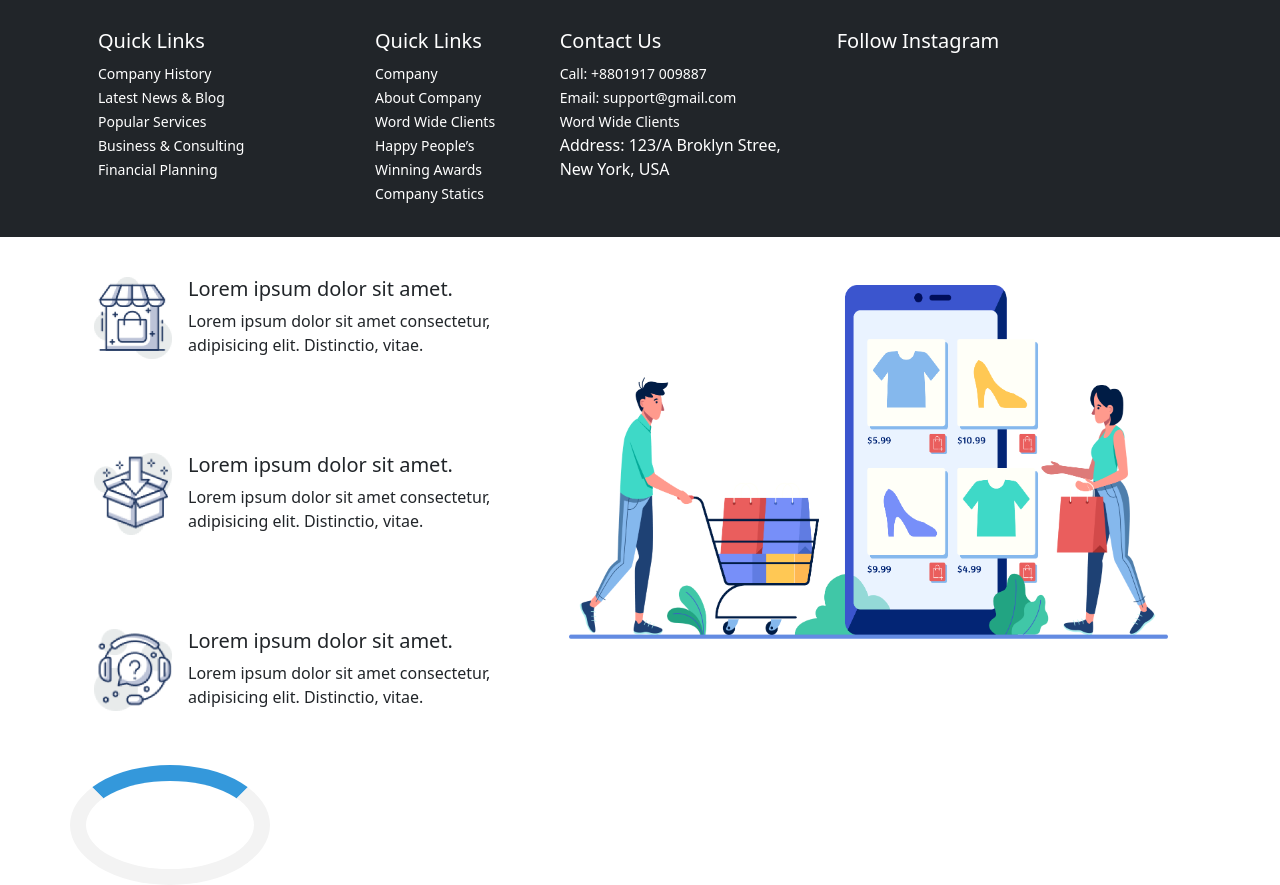
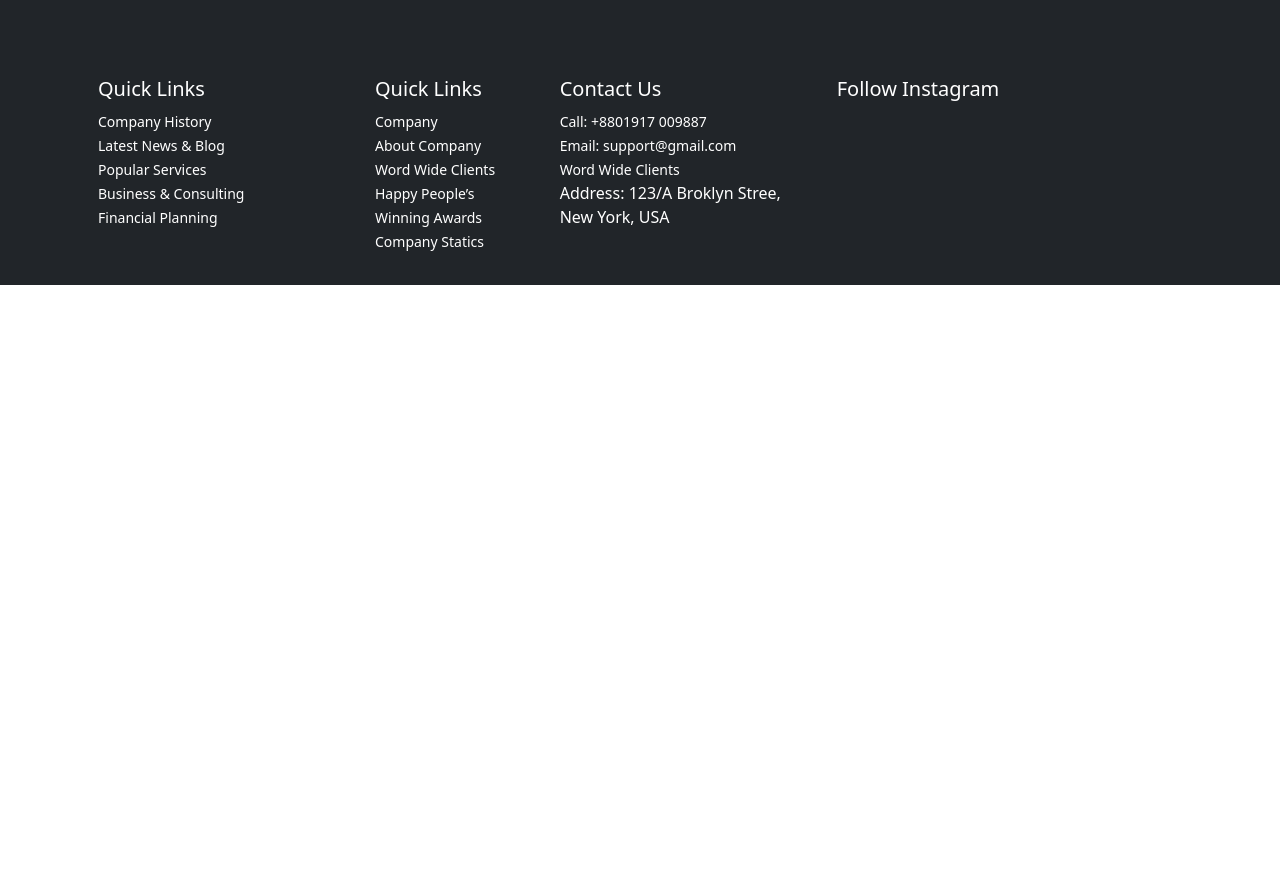
Before and after one commit to mahmudul165/rokomari-task-mahmudul-hasan, a plain HTML site: page index.html in a window 1280 px wide. Shown: the part 6501-7386 px from the top of the page. After the commit the page ends 6786 px from the top, so only its background shows below. Drawn offline with nearby package versions, Linux system fonts and the light colour scheme.

Commit message:
customize

```diff
--- a/index.html
+++ b/index.html
@@ -581,7 +581,7 @@
           <button class="btn btn-light">Logo</button>
         </div>
         <div class="fs-1 fw-bolder bg-light my-5"><hr></div>
-        <div class="d-flex align-items-center justify-content-around">
+        <div class="d-flex align-items-center justify-content-around my-5">
           <div>
             <h6>-Important Articles</h6>
             <h2>Something Know Our
@@ -710,84 +710,8 @@
        </div>
      </footer>
       <!-- extra -->
-
-
-
-
-      <section class="container">
-        <section class="row">
-          <div class="col-lg-5 row">
-            <div
-              class="col-12 bg-white d-flex p-lg-3 rounded-3 my-md-4 mx-md-2"
-            >
-              <div>
-                <img
-                  width="78px"
-                  height="82px"
-                  src="icons/image 12.png"
-                  alt=""
-                />
-              </div>
-              <div>
-                <h5 class="ps-3">Lorem ipsum dolor sit amet.</h5>
-                <p class="ps-3">
-                  Lorem ipsum dolor sit amet consectetur, adipisicing elit.
-                  Distinctio, vitae.
-                </p>
-              </div>
-            </div>
-            <div
-              class="col-12 bg-white d-flex p-lg-3 rounded-3 my-md-4 mx-md-2"
-            >
-              <div>
-                <img
-                  width="78px"
-                  height="82px"
-                  src="icons/image 13.png"
-                  alt=""
-                />
-              </div>
-              <div>
-                <h5 class="ps-3">Lorem ipsum dolor sit amet.</h5>
-                <p class="ps-3">
-                  Lorem ipsum dolor sit amet consectetur, adipisicing elit.
-                  Distinctio, vitae.
-                </p>
-              </div>
-            </div>
-            <div
-              class="col-12 bg-white d-flex p-lg-3 rounded-3 my-md-4 mx-md-2"
-            >
-              <div>
-                <img
-                  width="78px"
-                  height="82px"
-                  src="icons/image 14.png"
-                  alt=""
-                />
-              </div>
-              <div>
-                <h5 class="ps-3">Lorem ipsum dolor sit amet.</h5>
-                <p class="ps-3">
-                  Lorem ipsum dolor sit amet consectetur, adipisicing elit.
-                  Distinctio, vitae.
-                </p>
-              </div>
-            </div>
-          </div>
-          <div class="col-lg-7 p-lg-5 col-12">
-            <img
-              width="599px"
-              height="354px"
-              class="shopping-size"
-              src="images/shopping.png"
-              alt=""
-            />
-          </div>
-          <!-- test parpouse -->
-          <div class="test-shape"></div>
-        </section>
-      </section>
+         <!-- test parpouse -->
+         <!-- <div class="test-shape"></div> -->
     </main>
 
     <!-- js file from brootstrap -->
```
